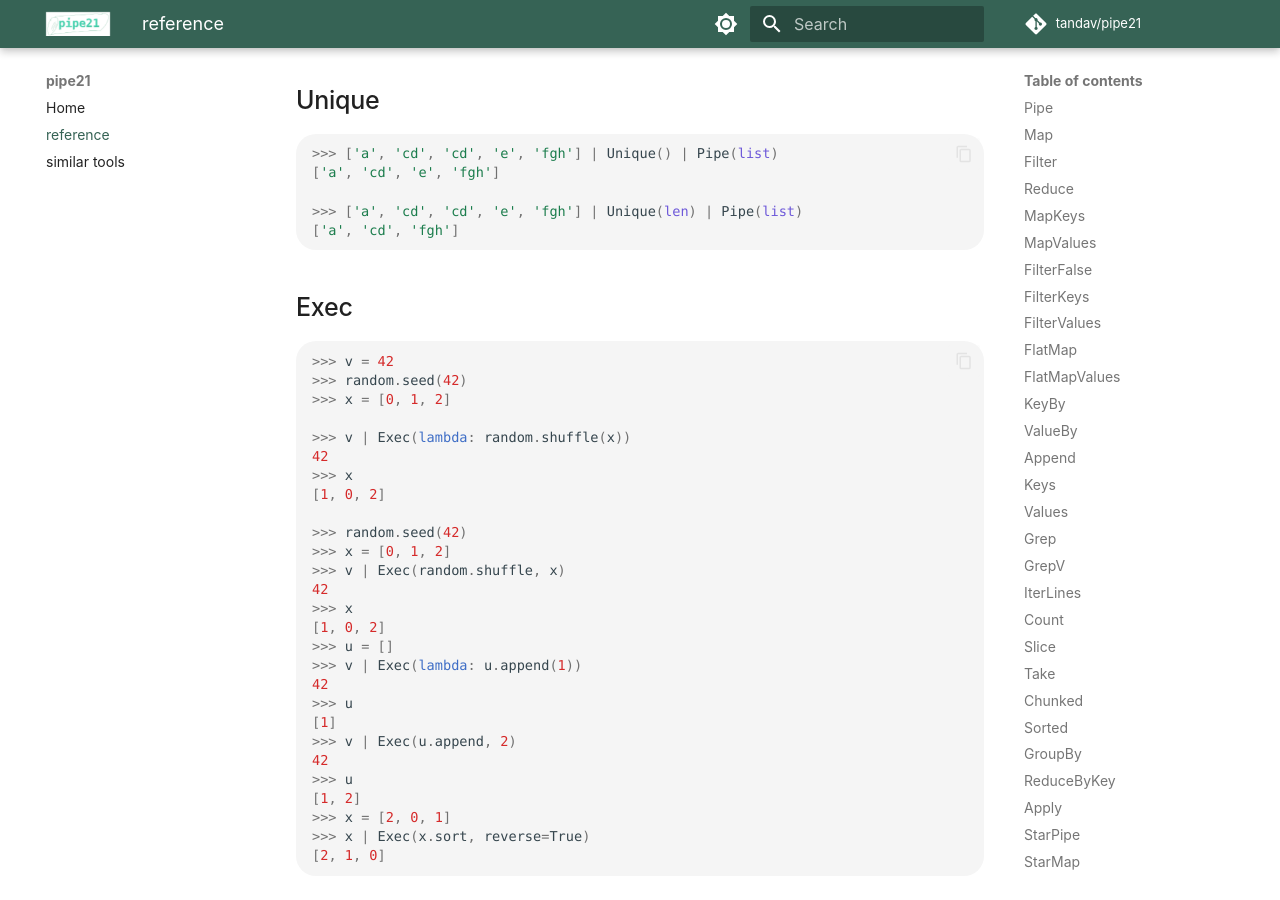
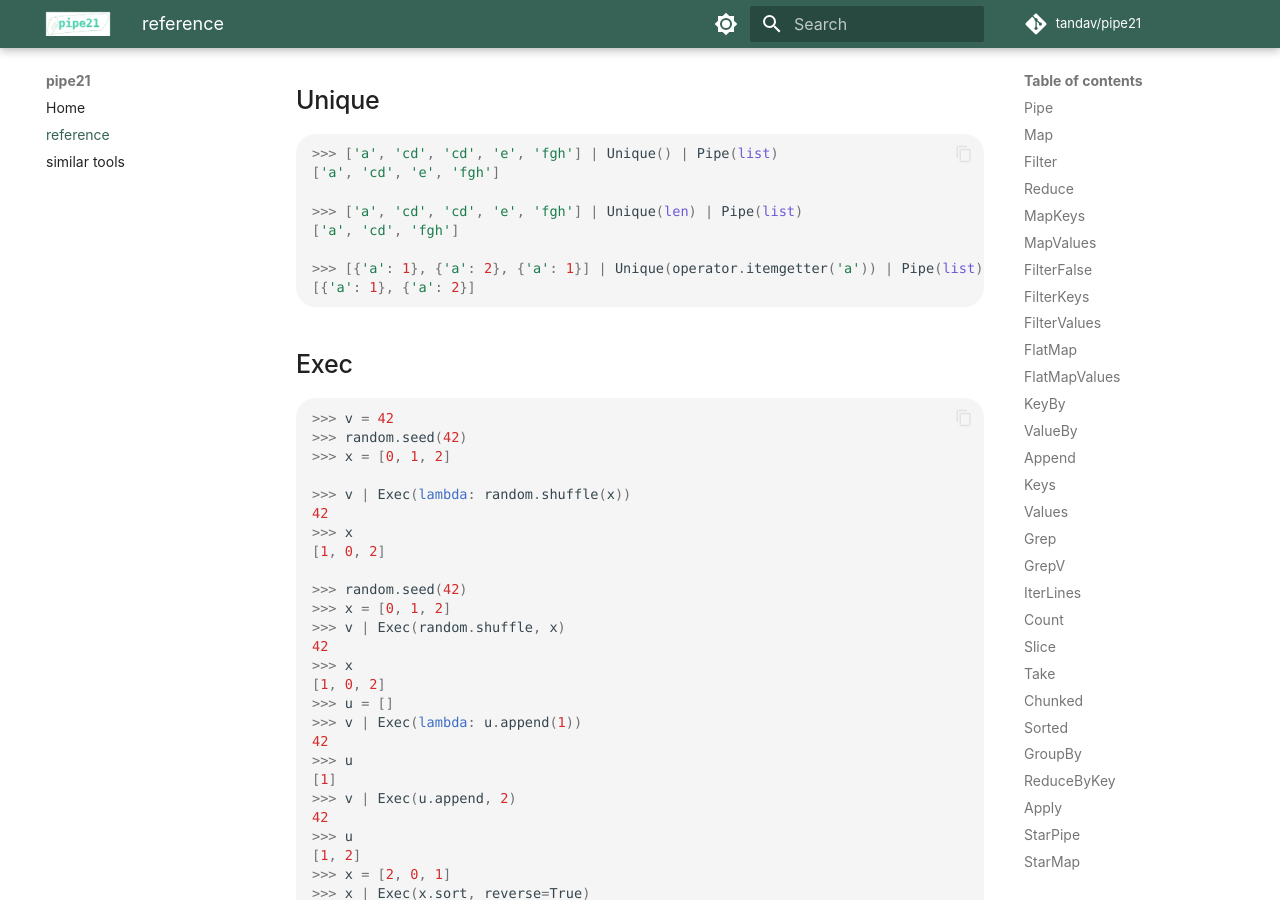
Before and after one commit to tandav/pipe21, an MkDocs documentation site: the page built from docs/reference.md, in a window 1280 px wide and 900 px high, scrolled down 11133 px. Built offline with MkDocs 1.6.1 and Material for MkDocs 9.7.7, drawn with Linux system fonts in a browser that asks for light colours; comment, search, counter and statistics services are not loaded.

Commit message:
update Unique docs

````diff
--- a/docs/reference.md
+++ b/docs/reference.md
@@ -586,6 +586,9 @@ namespace()
 >>> ['a', 'cd', 'cd', 'e', 'fgh'] | Unique(len) | Pipe(list)
 ['a', 'cd', 'fgh']
 
+>>> [{'a': 1}, {'a': 2}, {'a': 1}] | Unique(operator.itemgetter('a')) | Pipe(list)
+[{'a': 1}, {'a': 2}]
+
 ```
 
 ## Exec
````
Also changed, not shown: 1 other file.
